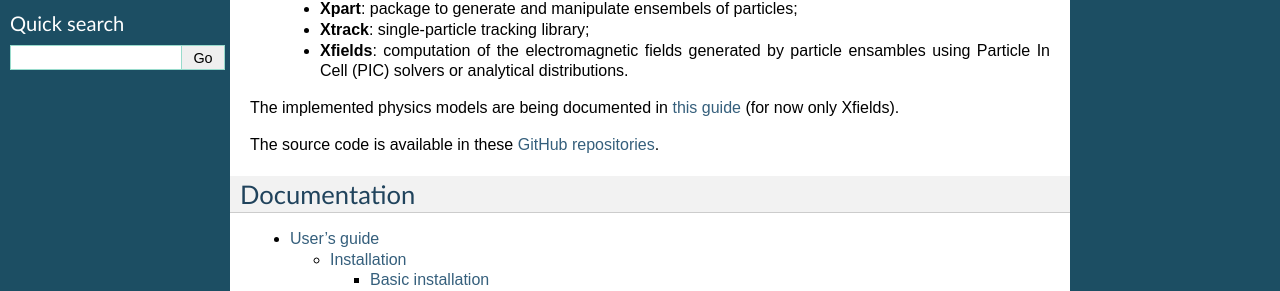
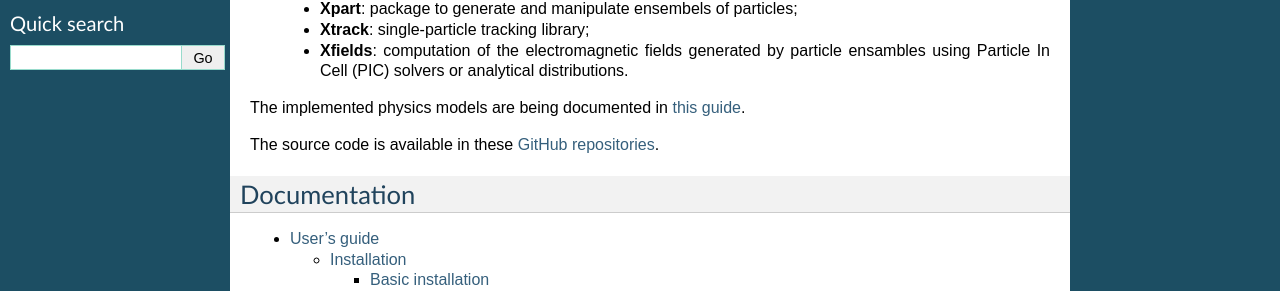
Before and after one commit to xsuite/xsuite, a Sphinx documentation site: the page built from docs/index.rst, in a window 1280 px wide. Shown: the part 234-525 px from the top of the page. Built offline with Sphinx 7.4.7, drawn with Linux system fonts in a browser that asks for light colours.

Commit message:
Quick push

```diff
--- a/docs/index.rst
+++ b/docs/index.rst
@@ -15,7 +15,7 @@
  - **Xtrack**: single-particle tracking library;
  - **Xfields**: computation of the electromagnetic fields generated by particle ensambles using Particle In Cell (PIC) solvers or analytical distributions.
 
-The implemented physics models are being documented in `this guide <https://github.com/xsuite/xfields/blob/master/docs/physics_manual/physics_man.pdf>`_ (for now only Xfields).
+The implemented physics models are being documented in `this guide <https://github.com/xsuite/xsuite/blob/master/docs/physics_manual/physics_man.pdf>`_.
 
 The source code is available in these `GitHub repositories <https://github.com/xsuite/>`_.
 
```
